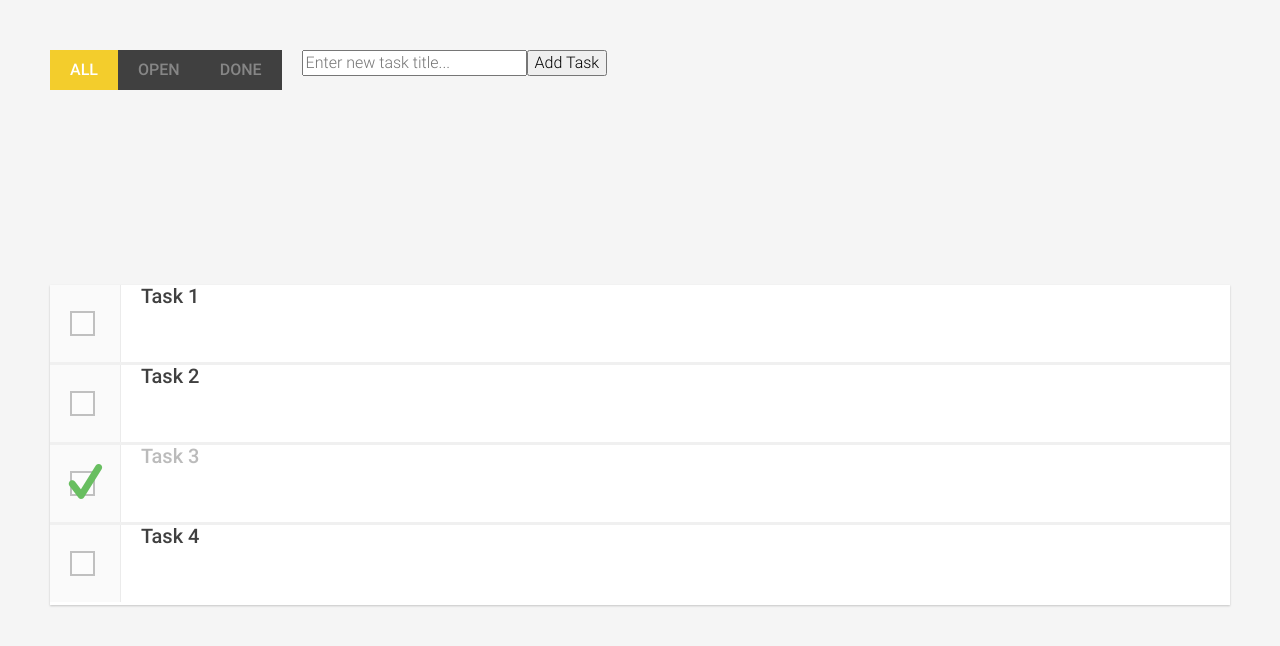
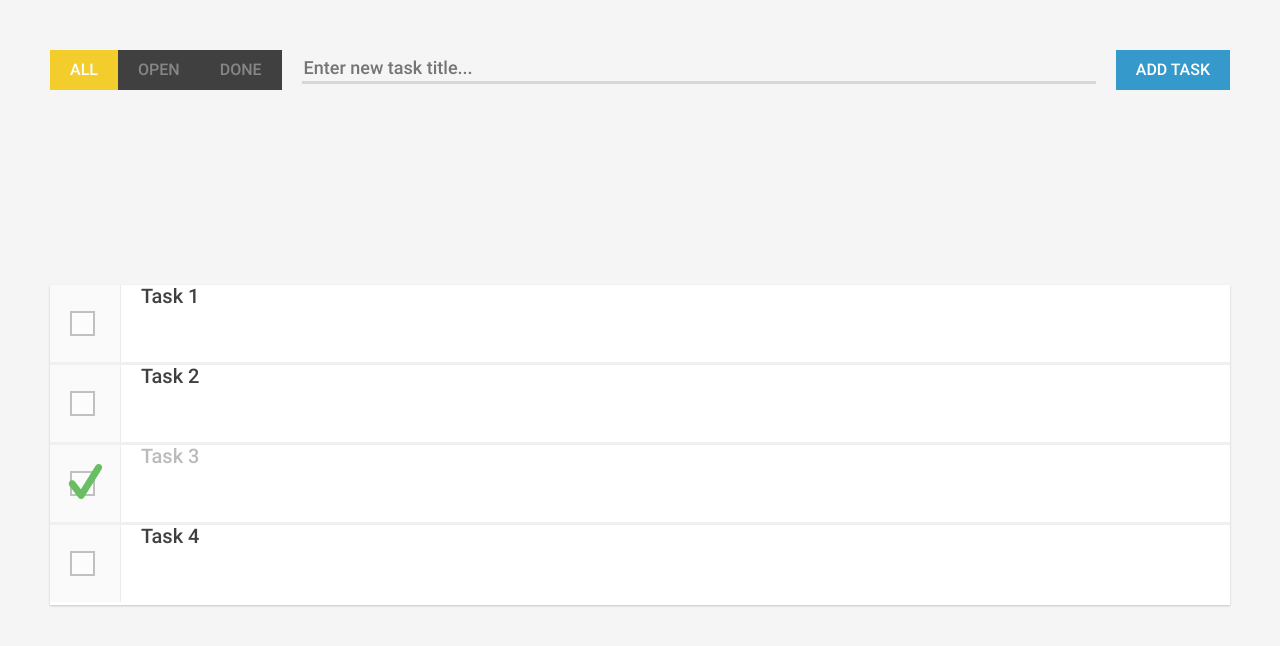
Before and after one commit to ksmigrod/mastering-angular-components, an Angular app: page / in a window 1280 px wide. Shown: the top 646 px of the page. Built offline with nearby package versions, Linux system fonts and the light colour scheme.

Commit message:
Brakujące klasy dla poprawy wyglądu.

```diff
--- a/src/app/tasks/enter-task/enter-task.component.html
+++ b/src/app/tasks/enter-task/enter-task.component.html
@@ -1,7 +1,8 @@
 <input type="text"
        placeholder="Enter new task title..."
        (keyup.enter)="enterTask(titleInput)"
-       #titleInput>
-<button (click)="enterTask(titleInput)">
+       #titleInput
+       class="title-input">
+<button (click)="enterTask(titleInput)" class="button">
   Add Task
 </button>
```
